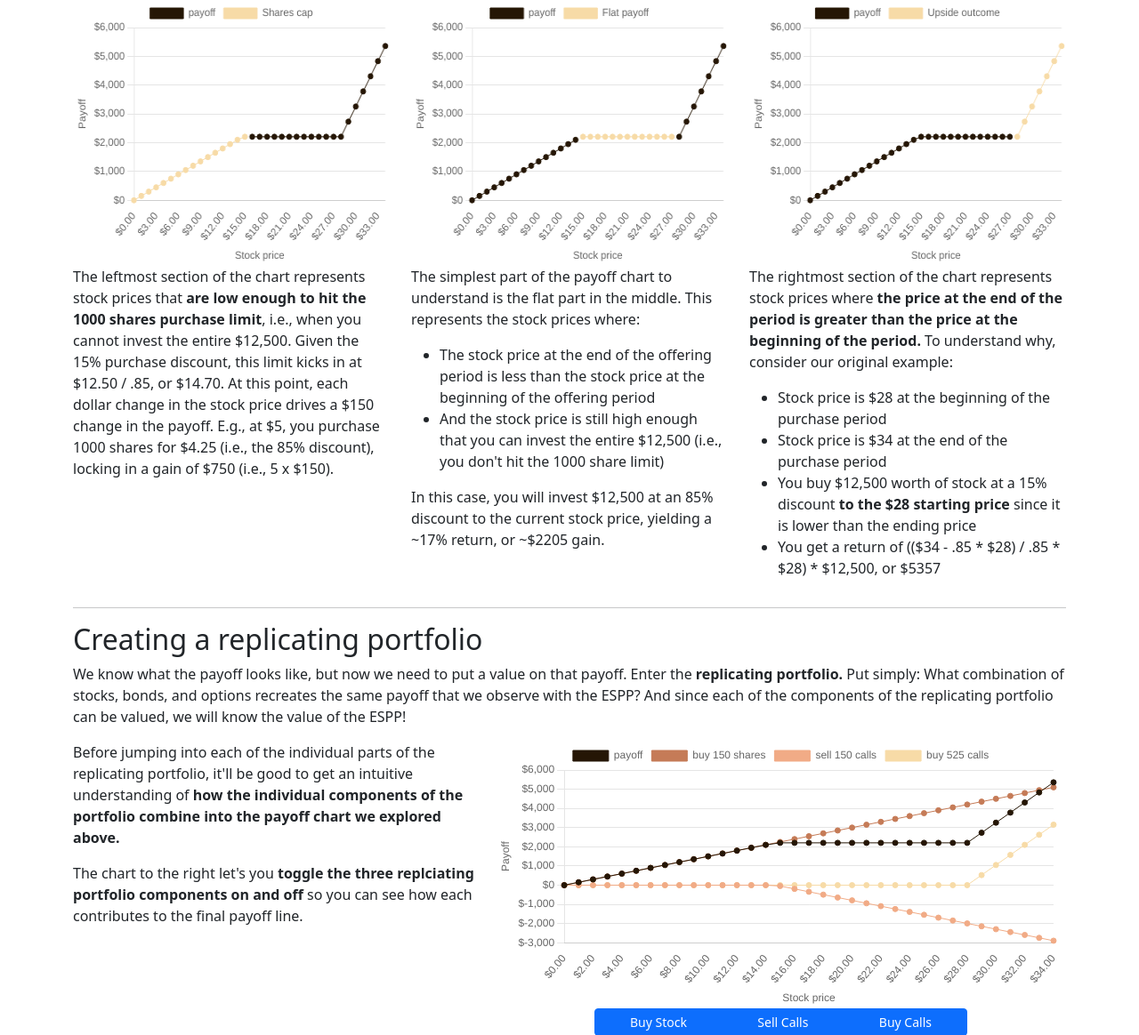
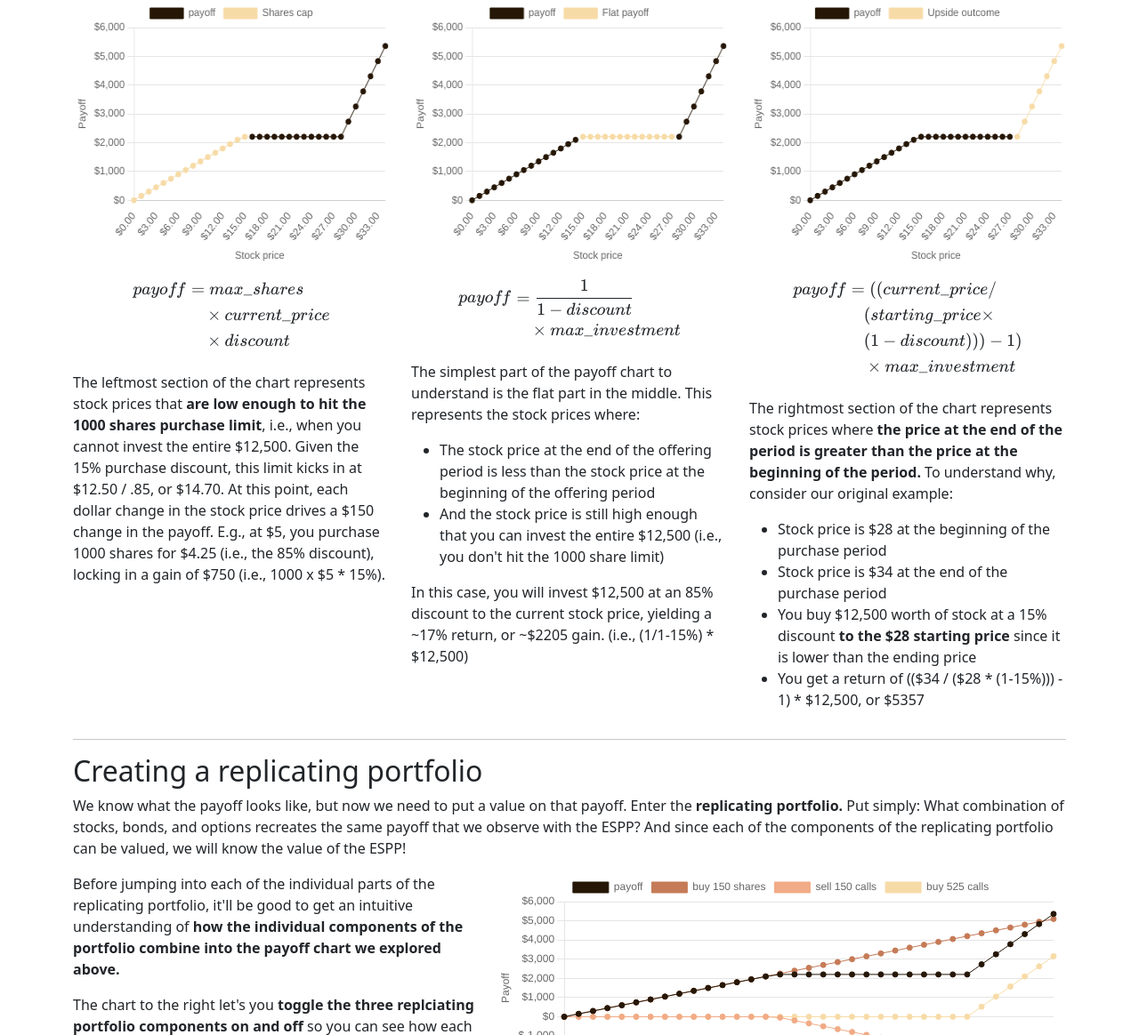
Before and after one commit to edelgm6/espp-payoff, a Django app: page / in a window 1280 px wide. Shown: the part 1374-2538 px from the top of the page at 89% size. Run offline with Django 3.2, Linux system fonts and the light colour scheme; data that the repository does not hold is empty.

Commit message:
Added formulae

```diff
--- a/templates/index.html
+++ b/templates/index.html
@@ -7,6 +7,14 @@
     <title>ESPP Payoff</title>
     <link href="https://cdn.jsdelivr.net/npm/bootstrap@5.2.3/dist/css/bootstrap.min.css" rel="stylesheet" integrity="sha384-rbsA2VBKQhggwzxH7pPCaAqO46MgnOM80zW1RWuH61DGLwZJEdK2Kadq2F9CUG65" crossorigin="anonymous">
     <script src="https://cdn.jsdelivr.net/npm/bootstrap@5.3.0-alpha1/dist/js/bootstrap.bundle.min.js" integrity="sha384-w76AqPfDkMBDXo30jS1Sgez6pr3x5MlQ1ZAGC+nuZB+EYdgRZgiwxhTBTkF7CXvN" crossorigin="anonymous"></script>
+    <link rel="stylesheet" href="https://cdn.jsdelivr.net/npm/katex@0.16.4/dist/katex.min.css" integrity="sha384-vKruj+a13U8yHIkAyGgK1J3ArTLzrFGBbBc0tDp4ad/EyewESeXE/Iv67Aj8gKZ0" crossorigin="anonymous">
+
+    <!-- The loading of KaTeX is deferred to speed up page rendering -->
+    <script defer src="https://cdn.jsdelivr.net/npm/katex@0.16.4/dist/katex.min.js" integrity="sha384-PwRUT/YqbnEjkZO0zZxNqcxACrXe+j766U2amXcgMg5457rve2Y7I6ZJSm2A0mS4" crossorigin="anonymous"></script>
+
+    <!-- To automatically render math in text elements, include the auto-render extension: -->
+    <script defer src="https://cdn.jsdelivr.net/npm/katex@0.16.4/dist/contrib/auto-render.min.js" integrity="sha384-+VBxd3r6XgURycqtZ117nYw44OOcIax56Z4dCRWbxyPt0Koah1uHoK0o4+/RRE05" crossorigin="anonymous"
+        onload="renderMathInElement(document.body);"></script>
   </head>
   <body>
     <div class="container">
--- a/templates/segment-section.html
+++ b/templates/segment-section.html
@@ -6,12 +6,19 @@
         <div class="row">
             <div class="col">
             <p>
+                \begin{align}
+                \nonumber payoff &= max\_shares \\
+                \nonumber &\quad \times current\_price \\
+                \nonumber &\quad \times discount
+                \end{align}
+            </p>
+            <p>
                 The leftmost section of the chart represents stock prices that <strong>are low enough
                 to hit the 1000 shares purchase limit</strong>, i.e., when you cannot invest the entire
                 $12,500. Given the 15% purchase discount, this limit kicks in at $12.50 / .85, or $14.70.
                 At this point, each dollar change in the stock price drives a $150 change in the payoff.
                 E.g., at $5, you purchase 1000 shares for $4.25 (i.e., the 85% discount), locking in a
-                gain of $750 (i.e., 5 x $150).
+                gain of $750 (i.e., 1000 x $5 * 15%).
             </p>
             </div>
         </div>
@@ -22,12 +29,20 @@
         </div>
         <div class="row">
             <div class="col">
+            <p>
+                \begin{align}
+                \nonumber payoff &= \frac{1}{1-discount} \\
+                \nonumber &\quad \times max\_investment
+                \end{align}
+            </p>
             <p>The simplest part of the payoff chart to understand is the flat part in the middle. This represents the stock prices where:</p>
             <ul>
                 <li>The stock price at the end of the offering period is less than the stock price at the beginning of the offering period</li>
                 <li>And the stock price is still high enough that you can invest the entire $12,500 (i.e., you don't hit the 1000 share limit)</li>
             </ul>
-            <p>In this case, you will invest $12,500 at an 85% discount to the current stock price, yielding a ~17% return, or ~$2205 gain.</p>
+            <p>In this case, you will invest $12,500 at an 85% discount to the current stock price, yielding a ~17% return, or ~$2205 gain.
+                (i.e., (1/1-15%) * $12,500)
+            </p>
             </div>
         </div>
     </div>
@@ -38,6 +53,14 @@
         <div class="row">
             <div class="col">
             <p>
+                \begin{align}
+                \nonumber payoff &= ((current\_price / \\
+                \nonumber &\quad (starting\_price \times \\
+                \nonumber &\quad (1 - discount))) - 1) \\
+                \nonumber &\quad \times max\_investment
+                \end{align}
+            </p>
+            <p>
                 The rightmost section of the chart represents stock prices where <strong>the
                 price at the end of the period is greater than the price at the beginning of the period.</strong>
                 To understand why, consider our original example:
@@ -47,7 +70,7 @@
                   <li>Stock price is $34 at the end of the purchase period</li>
                   <li>You buy $12,500 worth of stock at a 15% discount <strong>to the $28
                     starting price</strong> since it is lower than the ending price</li>
-                  <li>You get a return of (($34 - .85 * $28) / .85 * $28) * $12,500, or $5357</li>
+                  <li>You get a return of (($34 / ($28 * (1-15%))) - 1) * $12,500, or $5357</li>
                 </ul>
             </div>
         </div>
```
